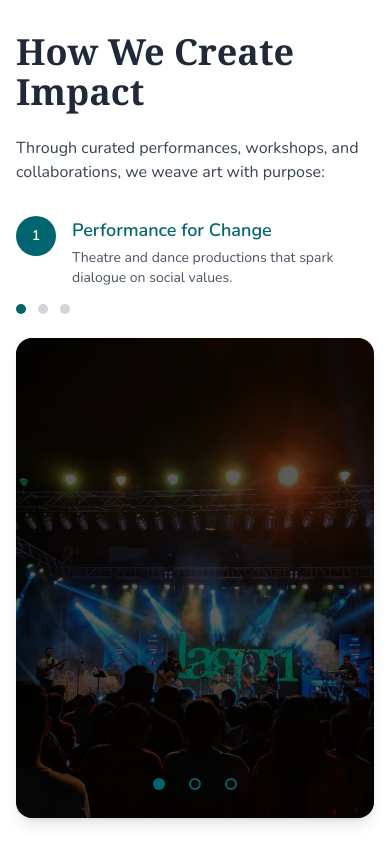
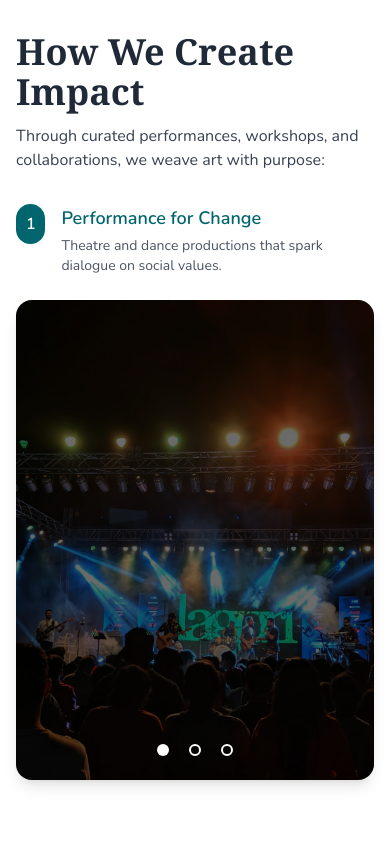
Before and after one commit to PritiHM/Vaachi-Website, a Next.js app: page / in a window 390 px wide. Shown: the part 2580-3424 px from the top of the page. Built offline with nearby package versions, Linux system fonts and the light colour scheme.

Commit message:
updated ui and fixes

```diff
--- a/components/ImpactSection.jsx
+++ b/components/ImpactSection.jsx
@@ -4,93 +4,54 @@ import Image from "next/image";
 
 export default function ImpactSection() {
   const [activePoint, setActivePoint] = useState(0);
-  const [activeSlide, setActiveSlide] = useState(0);
 
   const points = [
     {
       id: 1,
       title: "Performance for Change",
       desc: "Theatre and dance productions that spark dialogue on social values.",
-      slides: [
-        "/images/impact-slide1.png",
-        "/images/impact-slide1.png",
-        "/images/impact-slide1.png",
-      ],
+      image: "/images/impact-slide1.png",
     },
     {
       id: 2,
       title: "Arts Education",
       desc: "Programs for schools and communities that cultivate empathy and expression.",
-      slides: [
-        "/images/impact-slide1.png",
-        "/images/impact-slide1.png",
-        "/images/impact-slide1.png",
-      ],
+      image: "/images/impact-slide1.png",
     },
     {
       id: 3,
       title: "Cultural Exchange",
       desc: "Collaborations across regions and generations to preserve heritage and foster inclusivity.",
-      slides: [
-        "/images/impact-slide1.png",
-        "/images/impact-slide1.png",
-        "/images/impact-slide1.png",
-      ],
+      image: "/images/impact-slide3.png",
     },
   ];
 
   const current = points[activePoint];
 
-  function handleSetPoint(idx) {
-    setActivePoint(idx);
-    setActiveSlide(0);
-  }
-
   return (
     <section className="max-w-[1250px] w-full mx-auto px-4 mt-6 mb-10">
-      <div className="mb-6">
-        <h2 className="text-4xl font-serif font-semibold text-[#1f2937] mb-3">
-          How We Create Impact
-        </h2>
-        <p className="text-base text-gray-700 max-w-[900px] mt-6">
+      <h2 className="text-4xl font-serif font-semibold text-[#1f2937] mb-3">How We Create Impact</h2>
+      <p className="text-base text-gray-700 max-w-[900px] mt-2 mb-6">
         Through curated performances, workshops, and collaborations, we weave art with purpose:
       </p>
-      </div>
 
-      <div className="mt-8">
-        <div className="hidden lg:grid grid-cols-3 gap-10">
+      <div className="hidden lg:grid grid-cols-3 gap-10 mt-8 mb-6">
         {points.map((p, idx) => (
-            <button
-              key={p.id}
-              onClick={() => handleSetPoint(idx)}
-              className="focus:outline-none"
-              type="button"
-            >
+          <button key={p.id} onClick={() => setActivePoint(idx)} type="button" className="focus:outline-none">
             <div className="flex flex-col items-center text-center">
-                <div
-                  className={`w-10 h-10 rounded-full flex items-center justify-center font-semibold text-sm ${
-                    activePoint === idx ? "bg-[#00656D] text-white" : "bg-pink-50 text-[#9b6a6a]"
-                  }`}
-                >
+              <div className={`w-10 h-10 rounded-full flex items-center justify-center font-semibold text-sm ${activePoint === idx ? "bg-[#00656D] text-white" : "bg-pink-50 text-[#9b6a6a]"}`}>
                 {p.id}
               </div>
-                <div className="mt-3">
-                  <h3 className={`text-lg font-semibold ${activePoint === idx ? "text-[#00656D]" : "text-gray-800"}`}>
-                    {p.title}
-                  </h3>
+              <h3 className={`mt-3 text-lg font-semibold ${activePoint === idx ? "text-[#00656D]" : "text-gray-800"}`}>{p.title}</h3>
               <p className="text-sm text-gray-600 mt-1 max-w-[340px]">{p.desc}</p>
-                </div>
             </div>
           </button>
         ))}
       </div>
 
-        <div className="lg:hidden mb-6">
+      <div className="lg:hidden mb-6 mt-8">
         <div className="flex items-start gap-4">
-            <div
-              className="w-10 h-10 rounded-full flex items-center justify-center font-semibold text-white text-sm bg-[#00656D] shrink-0"
-              aria-hidden
-            >
+          <div className="w-10 h-10 bg-[#00656D] rounded-full flex items-center justify-center text-white font-semibold">
             {current.id}
           </div>
           <div>
@@ -98,45 +59,18 @@ export default function ImpactSection() {
             <p className="text-sm text-gray-600 mt-1">{current.desc}</p>
           </div>
         </div>
-
-          <div className="flex gap-3 mt-4">
-            {points.map((_, idx) => (
-              <button
-                key={idx}
-                onClick={() => handleSetPoint(idx)}
-                type="button"
-                className={`w-2.5 h-2.5 rounded-full ${activePoint === idx ? "bg-[#00656D]" : "bg-gray-300"}`}
-                aria-label={`Show point ${idx + 1}`}
-              />
-            ))}
-          </div>
-        </div>
       </div>
 
-      <div className="relative w-full h-[480px] md:h-[560px] lg:h-[660px] rounded-2xl overflow-hidden shadow-lg mt-6">
-        {current.slides.map((src, i) => (
-          <div
-            key={i}
-            className={`absolute inset-0 transition-opacity duration-500 ease-in-out ${i === activeSlide ? "opacity-100 z-10" : "opacity-0 z-0"}`}
-          >
-            <Image src={src} alt={`slide ${i + 1}`} fill className="object-cover" />
-            <div className="absolute inset-0 bg-black/40" />
-          </div>
-        ))}
-
-        <div className="absolute bottom-6 left-1/2 -translate-x-1/2 flex gap-4 z-20">
-          {current.slides.map((_, idx) => (
-            <button
-              key={idx}
-              onClick={() => setActiveSlide(idx)}
-              type="button"
-              aria-label={`Show slide ${idx + 1}`}
-              className="p-1"
-            >
-              {activeSlide === idx ? (
-                <span className="w-3 h-3 rounded-full bg-[#00656D] block" />
+      <div className="relative w-full h-[480px] md:h-[560px] lg:h-[660px] rounded-2xl overflow-hidden shadow-lg">
+        <Image src={current.image} alt={current.title} fill className="object-cover" />
+        <div className="absolute inset-0 bg-black/30" />
+        <div className="absolute bottom-5 left-1/2 -translate-x-1/2 flex gap-3 z-50">
+          {points.map((_, idx) => (
+            <button key={idx} onClick={() => setActivePoint(idx)} type="button" aria-label={`Show point ${idx + 1}`} className="p-1">
+              {activePoint === idx ? (
+                <span className="w-3 h-3 rounded-full bg-white block shadow" />
               ) : (
-                <span className="w-3 h-3 rounded-full border-2 border-[#00656D] block" />
+                <span className="w-3 h-3 rounded-full border-2 border-white block shadow" />
               )}
             </button>
           ))}
```
Lines whose indentation alone changed are shown as unchanged.
